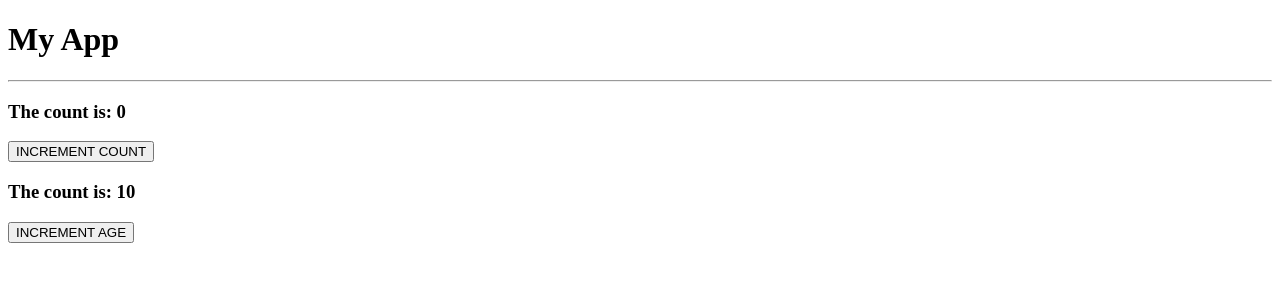
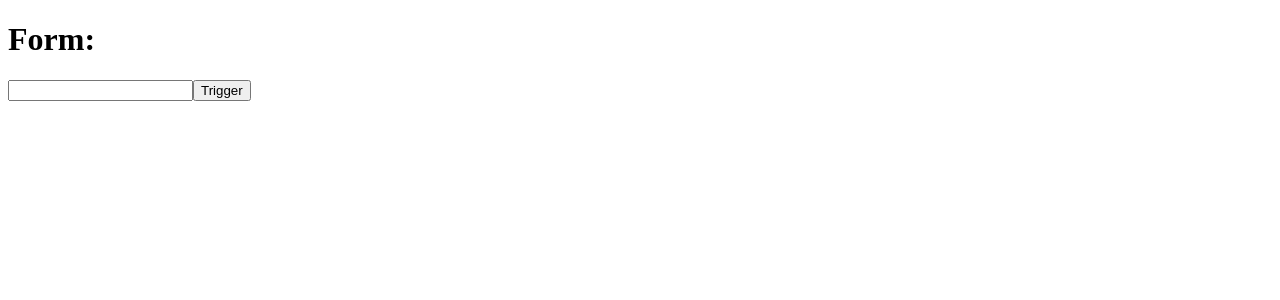
Before and after one commit to caio199307/React-hooks, a React (Vite) app: page / in a window 1280 px wide. Shown: the top 300 px of the page. Built offline with nearby package versions, Linux system fonts and the light colour scheme.

Commit message:
useRef and fowardRef

```diff
--- a/src/App.jsx
+++ b/src/App.jsx
@@ -1,35 +1,27 @@
-import { useState, useCallback } from "react";
-import Title from './components/title'
-import Count from "./components/count";
-import CountBtn from "./components/countBtn";
-import Age from "./components/age";
-import AgeBtn from "./components/ageBtn";
+import { useRef, forwardRef } from "react"
 
 const App = () => {
-    let [count, setCount] = useState(0)
-    let [age, setAge] = useState(10)
+    const textInput = useRef()
 
-
-
-    const handleCount = useCallback(() => {
-        setCount(count+1)
-    }, [count])
-
-
-
-    const handleAge = useCallback(() => {
-        setAge(age+1)
-    }, [age])
+    const triggerHandler =() => {
+    console.log(textInput.current.value)
+    }
 
     return(
         <>
-            <Title/>
-            <Count count={count}></Count>
-            <CountBtn handleCount={handleCount}></CountBtn>
-            <Age age={age}></Age>
-            <AgeBtn handleAge={handleAge}></AgeBtn>
+            <h1>Form:</h1>
+            <InputComponent ref={textInput}></InputComponent>
+            <button onClick={triggerHandler}>
+                Trigger
+            </button>
         </>
     )
 }
 
-export default App;
+const InputComponent = forwardRef((props, ref) => {
+    return <input type="text" ref={ref}/>
+})
+
+InputComponent.displayName = 'InputComponent'
+
+export default App
```
Also changed, not shown: src/App3.jsx (added, +35 -0 lines).
